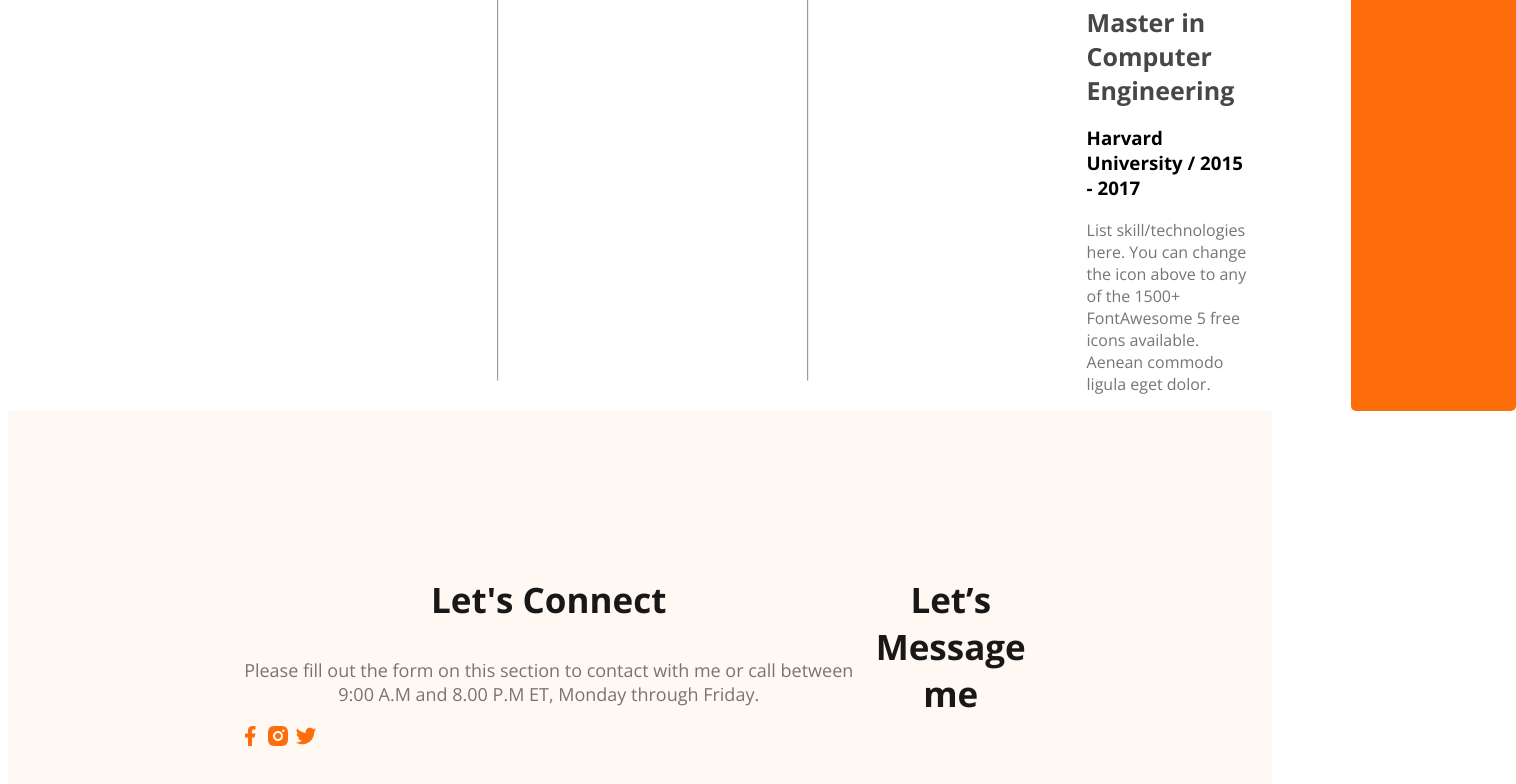
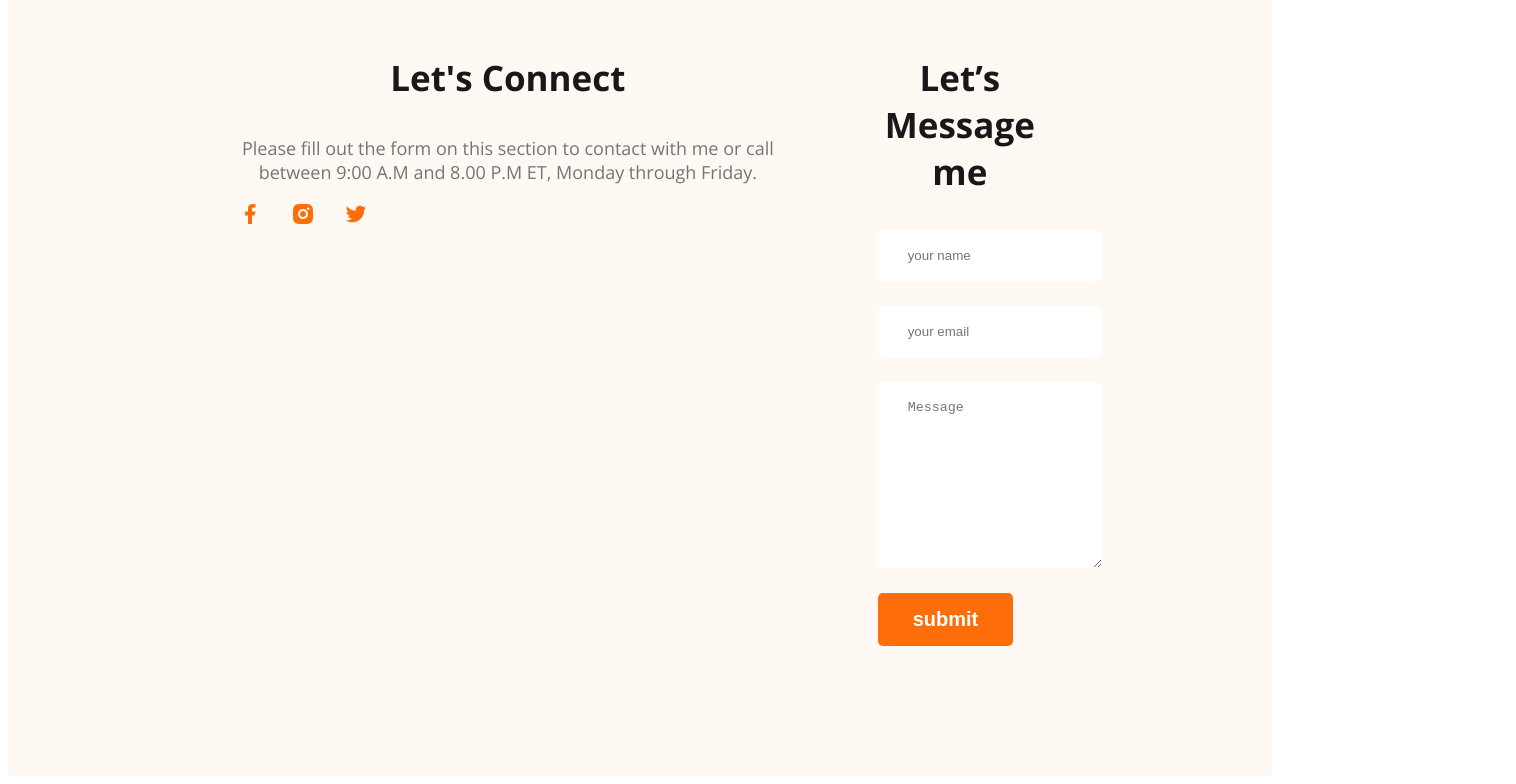
Before and after one commit to opu678/developer-portfolio, a plain HTML site: page index.html in a window 1280 px wide. Shown: the part 3343-4127 px from the top of the page, 1516 px wide, since content can reach past the window. Drawn offline with nearby package versions, Linux system fonts and the light colour scheme.

Commit message:
contact form

```diff
--- a/index.html
+++ b/index.html
@@ -95,7 +95,7 @@
               <div class="resume-container">
                 <div class="resume-column">
                     <h3 class="resume-column-title">My Education</h3>
-                </div>
+
 
                     <div class="resume-item">
                         <h2 class="resume-item-title">Master in Computer Engineering</h2>
@@ -121,7 +121,7 @@
                             to any of the 1500+ FontAwesome 5 free icons available. Aenean commodo ligula eget dolor.</p>
 
                 </div>
-
+            </div>
                 <div class="resume-column">
                     <h3 class="resume-column-title">My Experience</h3>
 
@@ -151,11 +151,11 @@
                             to any of the 1500+ FontAwesome 5 free icons available. Aenean commodo ligula eget dolor.</p>
 
                 </div>
-
               </div>
-             <div class="download-CV"></div>
-             <button class="btn-primary">Download CV</button>
             </section>
+            <div class="download-CV">
+                <button class="btn-primary">Download CV</button>
+               </div>
     </main>
     <footer>
       <div class="footer-colimn">
@@ -169,6 +169,12 @@
       </div>
       <div class="footer-colimn">
         <h3 class="section-title">Let’s Message me</h3>
+        <form class="contact" action="">
+            <input type="text" placeholder="your name">
+            <input type="email" placeholder="your email">
+            <textarea name="" placeholder="Message" id="" cols="30" rows="10"></textarea>
+            <input class="btn-primary" type="submit" value="submit">
+        </form>
       </div>
     </footer>
 
--- a/styles.css/portfolio.css
+++ b/styles.css/portfolio.css
@@ -168,7 +168,7 @@ main section {
 
 }
 
-.resume-item-institute{
+.resume-item-institute {
     margin-bottom: 20px;
     margin-top: 0px;
 
@@ -186,18 +186,43 @@ main section {
     font-weight: 700;
     margin-bottom: 10px;
 }
-.resume-container hr{
+
+.resume-container hr {
     margin: 30px;
 }
 
-.download-CV{
+.download-CV {
     text-align: center;
     margin-top: 50px;
 }
 
 /* footer style */
- footer{
+footer {
     display: flex;
+    gap: 100px;
     background: #FFF8F3;
     padding: 130px 230px;
- }
+    margin-top: 100px;
+}
+
+.footer-column {
+    width: 50%;
+}
+
+.social-links a{
+    margin-right: 25px;
+}
+
+.contact input[type="text"],  .contact input[type="email"],
+textarea {
+    display: block;
+    margin-bottom: 25px;
+    padding: 18px 30px;
+    color: #757575;
+    border-radius: 5px;
+    background: #FFF;
+    border: 0;
+   width: 100%;
+}
+
+.contact
```
